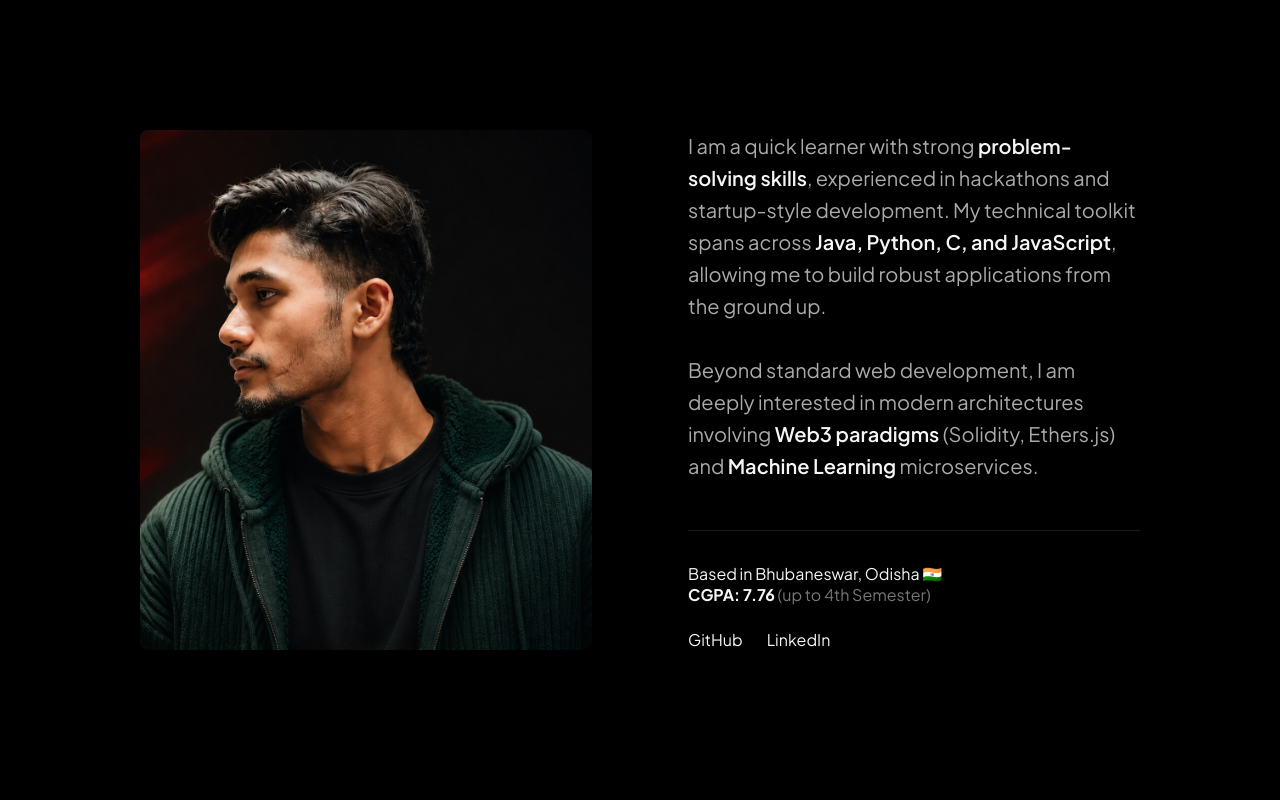
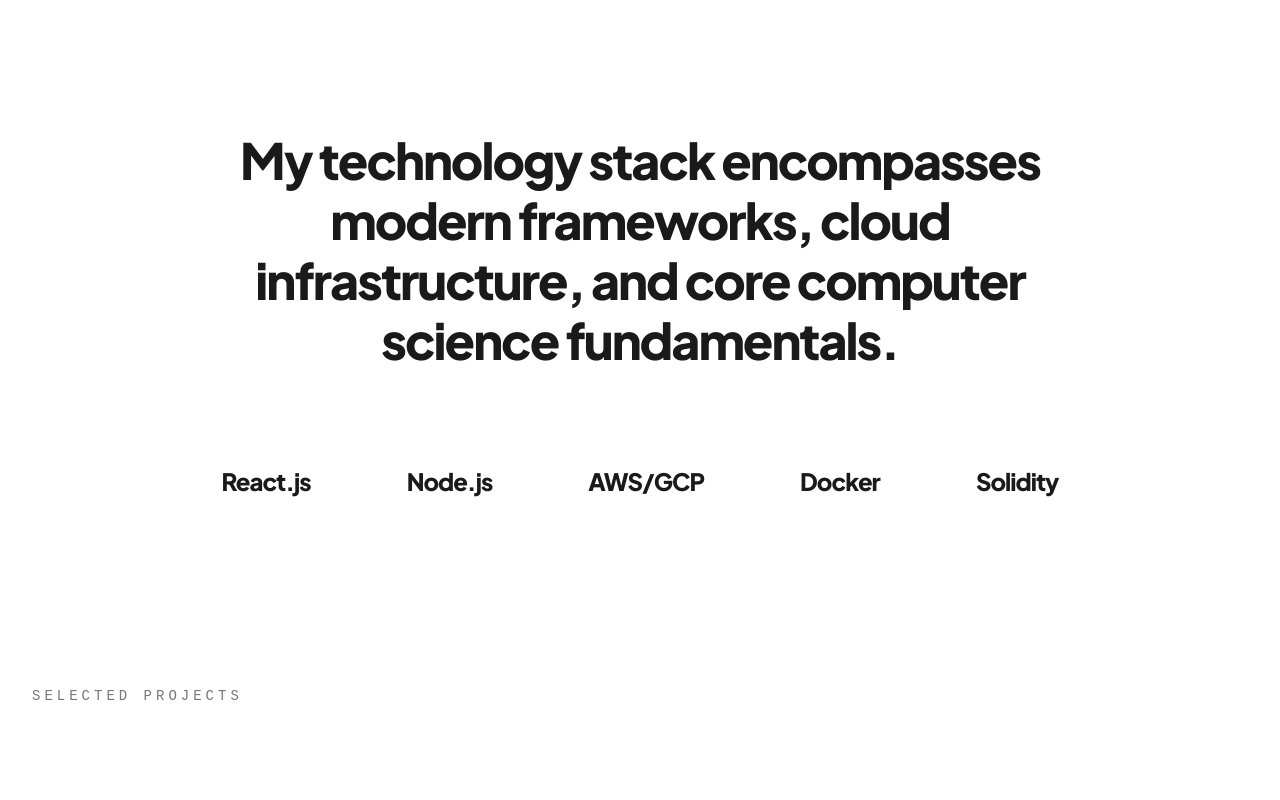
Before and after one commit to Adarshhspeaks/adarsh-portfolio, a React (Vite) app: page / in a window 1280 px wide. Shown: the part 1680-2480 px from the top of the page. Built offline with nearby package versions, Linux system fonts and the light colour scheme; a web font is replaced by a local one.

Commit message:
Remove secondary bio/resume section from homepage

```diff
--- a/src/pages/HomePage.jsx
+++ b/src/pages/HomePage.jsx
@@ -16,7 +16,6 @@
 import { PROJECTS, EXPERTISE } from '../data/constants';
 import { fadeUpConfig, staggerContainer, staggerItem } from '../utils/animations';
 
-import heroImg from '../assets/hero.jpg';
 import heroHomeImg from '../assets/hero-home.jpg';
 
 const useIsDesktop = () => {
@@ -111,34 +110,6 @@
             </motion.span>
           ))}
         </p>
-      </section>
-
-      <section className="secondary-portrait-section theme-dark">
-        <div className="bio-grid">
-          <motion.img
-            initial={{ opacity: 0, scale: 0.9, y: 50 }}
-            whileInView={{ opacity: 1, scale: 1, y: 0 }}
-            viewport={{ once: true, margin: "-20%" }}
-            transition={{ duration: 1, ease: [0.16, 1, 0.3, 1] }}
-            src={heroImg}
-            alt="Adarsh Setup"
-            className="bio-image"
-          />
-          <motion.div {...fadeUpConfig}>
-            <p className="bio-content">
-              I am a quick learner with strong <strong>problem-solving skills</strong>, experienced in hackathons and startup-style development. My technical toolkit spans across <strong>Java, Python, C, and JavaScript</strong>, allowing me to build robust applications from the ground up.
-              <br /><br />
-              Beyond standard web development, I am deeply interested in modern architectures involving <strong>Web3 paradigms</strong> (Solidity, Ethers.js) and <strong>Machine Learning</strong> microservices.
-            </p>
-            <div className="bio-footer">
-              <p>Based in Bhubaneswar, Odisha 🇮🇳<br /><strong>CGPA: 7.76</strong> <span style={{ color: 'var(--text-gray)' }}>(up to 4th Semester)</span></p>
-              <div className="bio-socials">
-                <a href="https://github.com/Adarshhspeaks" target="_blank" rel="noreferrer" style={{ color: 'var(--text-white)' }}>GitHub</a>
-                <a href="https://www.linkedin.com/in/adarsh1807" target="_blank" rel="noreferrer" style={{ color: 'var(--text-white)' }}>LinkedIn</a>
-              </div>
-            </div>
-          </motion.div>
-        </div>
       </section>
 
       <div className="theme-light" style={{ width: '100vw' }}>
```
